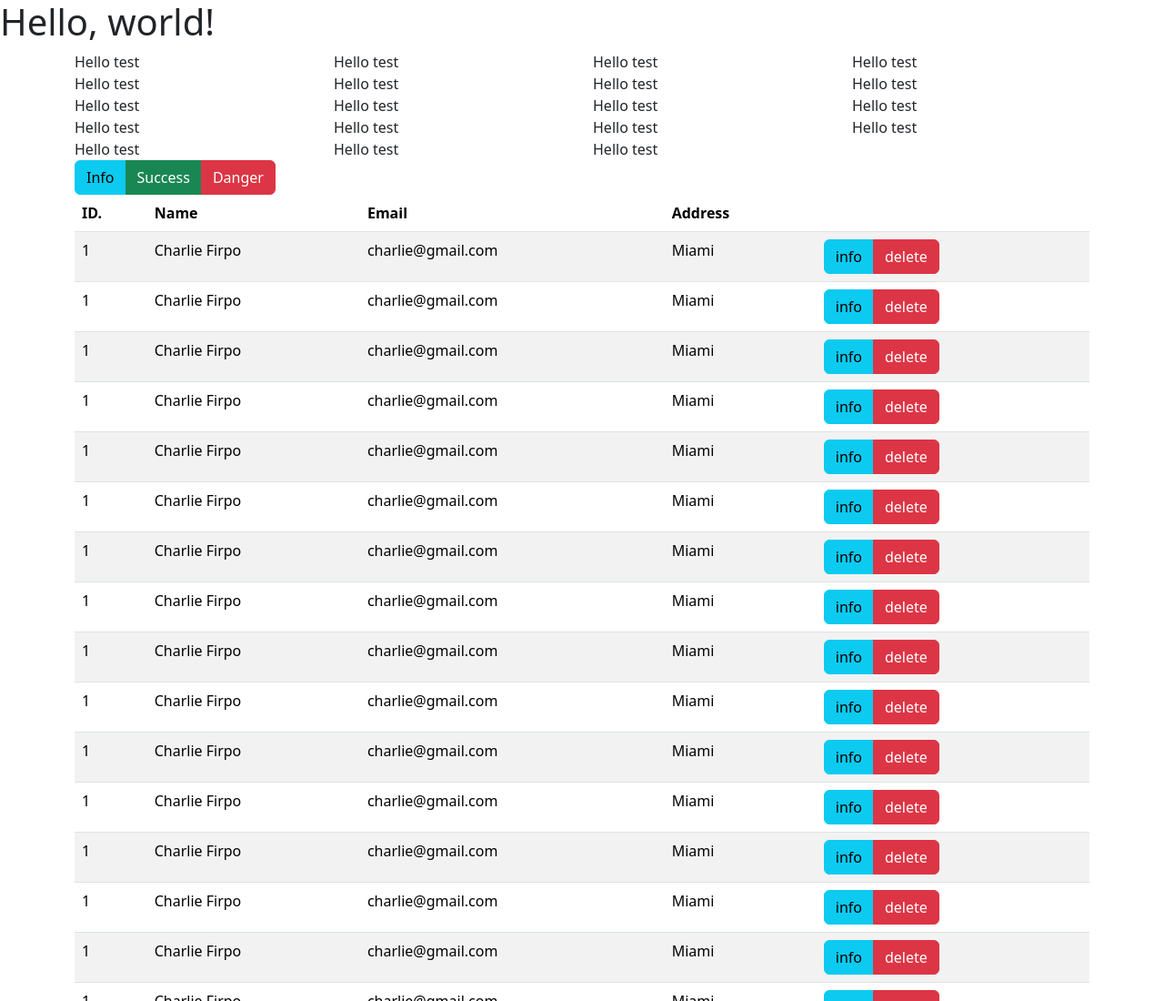
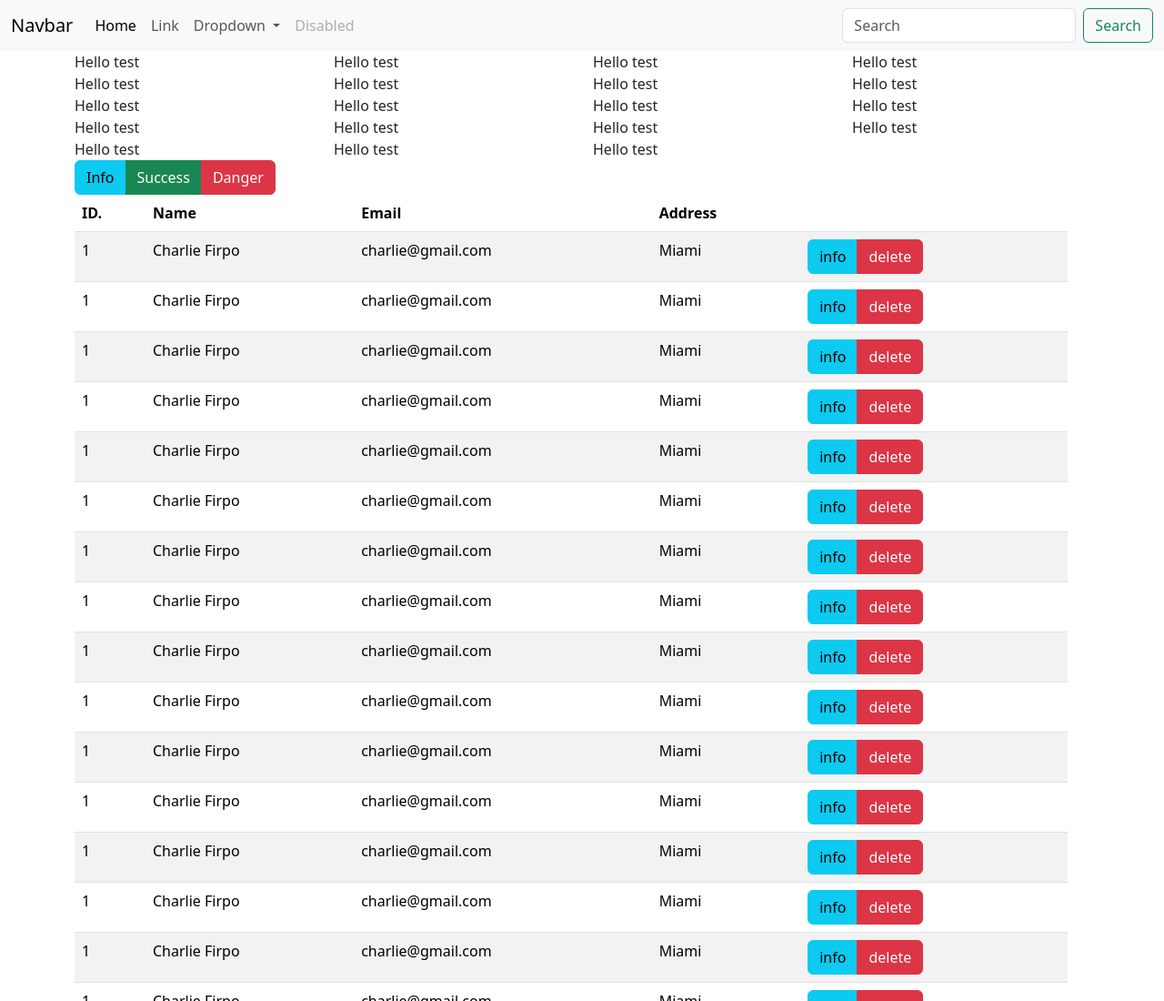
Before and after one commit to KiszelPetra/GAMF-Web1-2025-Lab-04, a plain HTML site: page bt/bootstrap.html in a window 1280 px wide. Shown: the top 1100 px of the page at 91% size. Drawn offline with nearby package versions, Linux system fonts and the light colour scheme.

Commit message:
commit
Navbar

```diff
--- a/bt/bootstrap.html
+++ b/bt/bootstrap.html
@@ -6,8 +6,45 @@
     <title>Bootstrap demo</title>
     <link href="https://cdn.jsdelivr.net/npm/bootstrap@5.3.6/dist/css/bootstrap.min.css" rel="stylesheet" integrity="sha384-4Q6Gf2aSP4eDXB8Miphtr37CMZZQ5oXLH2yaXMJ2w8e2ZtHTl7GptT4jmndRuHDT" crossorigin="anonymous">
   </head>
+
   <body>
-    <h1>Hello, world!</h1>
+
+<nav class="navbar navbar-expand-lg bg-body-tertiary">
+  <div class="container-fluid">
+    <a class="navbar-brand" href="#">Navbar</a>
+    <button class="navbar-toggler" type="button" data-bs-toggle="collapse" data-bs-target="#navbarSupportedContent" aria-controls="navbarSupportedContent" aria-expanded="false" aria-label="Toggle navigation">
+      <span class="navbar-toggler-icon"></span>
+    </button>
+    <div class="collapse navbar-collapse" id="navbarSupportedContent">
+      <ul class="navbar-nav me-auto mb-2 mb-lg-0">
+        <li class="nav-item">
+          <a class="nav-link active" aria-current="page" href="#">Home</a>
+        </li>
+        <li class="nav-item">
+          <a class="nav-link" href="#">Link</a>
+        </li>
+        <li class="nav-item dropdown">
+          <a class="nav-link dropdown-toggle" href="#" role="button" data-bs-toggle="dropdown" aria-expanded="false">
+            Dropdown
+          </a>
+          <ul class="dropdown-menu">
+            <li><a class="dropdown-item" href="#">Action</a></li>
+            <li><a class="dropdown-item" href="#">Another action</a></li>
+            <li><hr class="dropdown-divider"></li>
+            <li><a class="dropdown-item" href="#">Something else here</a></li>
+          </ul>
+        </li>
+        <li class="nav-item">
+          <a class="nav-link disabled" aria-disabled="true">Disabled</a>
+        </li>
+      </ul>
+      <form class="d-flex" role="search">
+        <input class="form-control me-2" type="search" placeholder="Search" aria-label="Search"/>
+        <button class="btn btn-outline-success" type="submit">Search</button>
+      </form>
+    </div>
+  </div>
+</nav>
 
     <div class="container">
         <div class="row">
@@ -40,9 +77,6 @@
                 <button class="btn btn-danger">Danger</button>
             </div>
         </div>
-
-        </div>
-
 
         <div class="row">
             <div class="col-12">
@@ -395,12 +429,13 @@
                         </tr>
                     </tbody>
                 </div>
-            </div>
+        </div>
 
 
 
 
 
     <script src="https://cdn.jsdelivr.net/npm/bootstrap@5.3.6/dist/js/bootstrap.bundle.min.js" integrity="sha384-j1CDi7MgGQ12Z7Qab0qlWQ/Qqz24Gc6BM0thvEMVjHnfYGF0rmFCozFSxQBxwHKO" crossorigin="anonymous"></script>
-  </body>
+
+   </body>
 </html>
```
